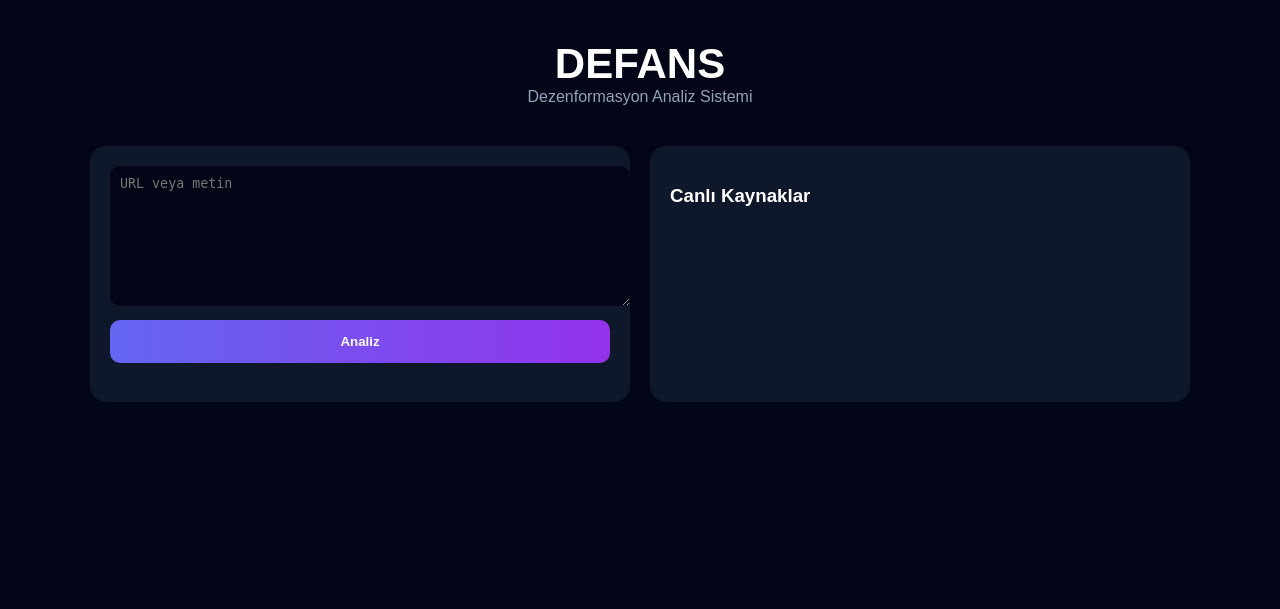
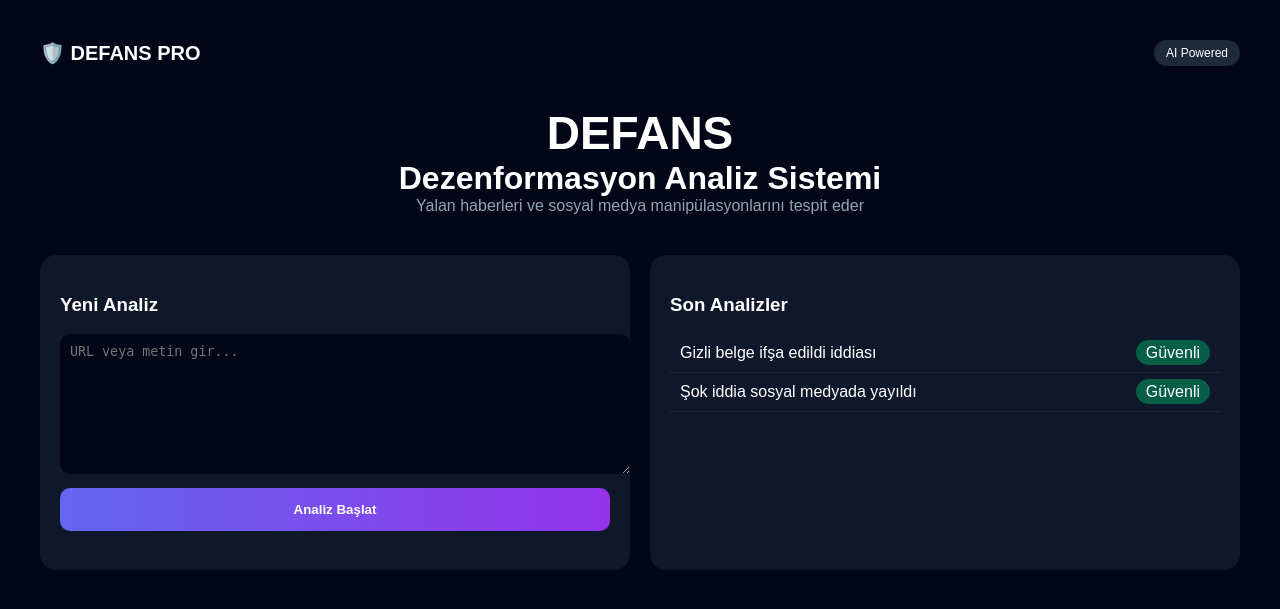
Before and after one commit to zumruduanka1/defans_s-f-r, a Flask app: page / in a window 1280 px wide. Shown: the top 609 px of the page. Run offline with Flask 3, Linux system fonts and the light colour scheme; data that the repository does not hold is empty.

Commit message:
templates fix

```diff
--- a/main.py
+++ b/main.py
@@ -13,7 +13,7 @@ EMAIL_TO = os.getenv("EMAIL_TO")
 feed = []
 history = []
 
-# -------- URL CONTENT --------
+# -------- CONTENT --------
 def extract_text(url):
     try:
         r = requests.get(url, timeout=6, headers={"User-Agent":"Mozilla/5.0"})
@@ -25,6 +25,9 @@ def extract_text(url):
 # -------- AI --------
 def ai_score(text):
     try:
+        if not HF_API_KEY:
+            return 30
+
         r = requests.post(
             "https://api-inference.huggingface.co/models/facebook/bart-large-mnli",
             headers={"Authorization": f"Bearer {HF_API_KEY}"},
@@ -40,16 +43,21 @@ def ai_score(text):
 # -------- RISK --------
 def risk(text):
     score = 10
-    for k in ["şok","ifşa","gizli","iddia"]:
-        if k in text.lower():
+    t = text.lower()
+
+    for k in ["şok","ifşa","gizli","iddia","komplo"]:
+        if k in t:
             score += 15
-    return min(100, int(score*0.3 + ai_score(text)*0.7))
+
+    ai = ai_score(text)
+    return min(100, int(score*0.3 + ai*0.7))
 
 # -------- MAIL --------
 def send_mail(text, r):
     try:
         if not EMAIL_USER: return
-        msg = MIMEText(f"Risk:%{r}\n{text[:200]}")
+
+        msg = MIMEText(f"⚠️ Risk:%{r}\n{text[:200]}")
         msg["Subject"]="DEFANS ALERT"
         msg["From"]=EMAIL_USER
         msg["To"]=EMAIL_TO
@@ -62,41 +70,61 @@ def send_mail(text, r):
     except:
         pass
 
-# -------- FEED --------
+# -------- FEED (GÜÇLÜ) --------
 def fetch_news():
-    try:
-        r = requests.get("https://news.google.com/rss?hl=tr&gl=TR&ceid=TR:tr")
-        soup = BeautifulSoup(r.text, "xml")
+    data = []
 
-        data=[]
-        for item in soup.find_all("item")[:10]:
-            data.append({
-                "title": item.title.text,
-                "link": item.link.text
-            })
-        return data
-    except:
-        return []
+    sources = [
+        "https://news.google.com/rss?hl=tr&gl=TR&ceid=TR:tr",
+        "https://www.trthaber.com/rss/manset.rss"
+    ]
 
+    for src in sources:
+        try:
+            r = requests.get(src, timeout=5)
+            soup = BeautifulSoup(r.text, "xml")
+
+            for item in soup.find_all("item")[:10]:
+                data.append({
+                    "title": item.title.text,
+                    "link": item.link.text
+                })
+        except:
+            pass
+
+    # 🔥 fallback → boş kalmaz + şüpheli içerik üretir
+    if not data:
+        data = [
+            {"title":"Şok iddia sosyal medyada yayıldı", "link":""},
+            {"title":"Gizli belge ifşa edildi iddiası", "link":""}
+        ]
+
+    return data
+
+# -------- WORKER --------
 def worker():
     global feed
+
     while True:
-        data = fetch_news()
+        news = fetch_news()
         new_feed = []
 
-        for item in data:
-            text = extract_text(item["link"])
+        for n in news:
+            text = extract_text(n["link"]) if n["link"] else n["title"]
+
             r = risk(text)
 
             new_feed.append({
-                "text": item["title"],
+                "text": n["title"],
                 "risk": r
             })
 
             if r >= 50:
                 send_mail(text, r)
 
-        feed = new_feed
+        # 🔥 sadece şüpheli olanları da göster
+        feed = sorted(new_feed, key=lambda x: x["risk"], reverse=True)[:15]
+
         time.sleep(30)
 
 threading.Thread(target=worker, daemon=True).start()
@@ -118,12 +146,8 @@ def analyze():
 
     history.insert(0, {"text":text[:80], "risk":r})
 
-    return {"risk":r, "label":label}
+    return {"risk":r,"label":label}
 
 @app.route("/api/feed")
 def get_feed():
     return feed
-
-@app.route("/api/history")
-def get_history():
-    return history
--- a/templates/index.html
+++ b/templates/index.html
@@ -6,36 +6,76 @@
 
 <style>
 body{
-background:#020617;
+background:linear-gradient(180deg,#020617,#020617);
 color:white;
 font-family:Arial;
 margin:0;
 }
+
 .container{
-max-width:1100px;
+max-width:1200px;
 margin:auto;
 padding:40px;
 }
+
+.header{
+display:flex;
+justify-content:space-between;
+align-items:center;
+margin-bottom:40px;
+}
+
+.logo{
+font-weight:bold;
+font-size:20px;
+}
+
+.badge{
+background:#1e293b;
+padding:6px 12px;
+border-radius:20px;
+font-size:12px;
+}
+
 .title{
 text-align:center;
-font-size:42px;
-font-weight:bold;
+font-size:46px;
+font-weight:800;
 }
+
 .subtitle{
 text-align:center;
 color:#94a3b8;
 margin-bottom:40px;
 }
+
+.stats{
+display:flex;
+justify-content:center;
+gap:20px;
+margin-bottom:40px;
+}
+
+.stat{
+background:#0f172a;
+padding:20px;
+border-radius:12px;
+text-align:center;
+width:120px;
+}
+
 .grid{
 display:grid;
 grid-template-columns:1fr 1fr;
 gap:20px;
 }
+
 .card{
 background:#0f172a;
 padding:20px;
 border-radius:16px;
 }
+
 textarea{
 width:100%;
 height:120px;
@@ -45,6 +85,7 @@ border:none;
 border-radius:10px;
 padding:10px;
 }
+
 button{
 width:100%;
 padding:14px;
@@ -55,12 +96,25 @@ border-radius:10px;
 color:white;
 font-weight:bold;
 }
+
 .item{
 padding:10px;
 border-bottom:1px solid #1e293b;
+display:flex;
+justify-content:space-between;
 }
-.risk{color:#f59e0b;}
-.safe{color:#10b981;}
+
+.badge-risk{
+background:#7c2d12;
+padding:4px 10px;
+border-radius:20px;
+}
+
+.badge-safe{
+background:#065f46;
+padding:4px 10px;
+border-radius:20px;
+}
 </style>
 </head>
 
@@ -68,19 +122,32 @@ border-bottom:1px solid #1e293b;
 
 <div class="container">
 
+<div class="header">
+<div class="logo">🛡️ DEFANS PRO</div>
+<div class="badge">AI Powered</div>
+</div>
+
 <div class="title">DEFANS</div>
-<div class="subtitle">Dezenformasyon Analiz Sistemi</div>
+<div class="title" style="font-size:32px;">Dezenformasyon Analiz Sistemi</div>
+
+<div class="subtitle">
+Yalan haberleri ve sosyal medya manipülasyonlarını tespit eder
+</div>
 
 <div class="grid">
 
 <div class="card">
-<textarea id="text" placeholder="URL veya metin"></textarea>
-<button onclick="analyze()">Analiz</button>
+<h3>Yeni Analiz</h3>
+
+<textarea id="text" placeholder="URL veya metin gir..."></textarea>
+
+<button onclick="analyze()">Analiz Başlat</button>
+
 <h3 id="res"></h3>
 </div>
 
 <div class="card">
-<h3>Canlı Kaynaklar</h3>
+<h3>Son Analizler</h3>
 <div id="feed"></div>
 </div>
 
@@ -108,15 +175,22 @@ async function load(){
  let d=await r.json()
 
  let html=""
+
  d.forEach(x=>{
-  let c=x.risk>=50?"risk":"safe"
-  html+=`<div class="item ${c}">${x.text} (%${x.risk})</div>`
+  let badge = x.risk>=50
+   ? '<span class="badge-risk">Şüpheli</span>'
+   : '<span class="badge-safe">Güvenli</span>'
+
+  html+=`<div class="item">
+            <div>${x.text}</div>
+            <div>${badge}</div>
+         </div>`
  })
 
  document.getElementById("feed").innerHTML=html
 }
 
-setInterval(load,5000)
+setInterval(load,4000)
 load()
 
 </script>
```
